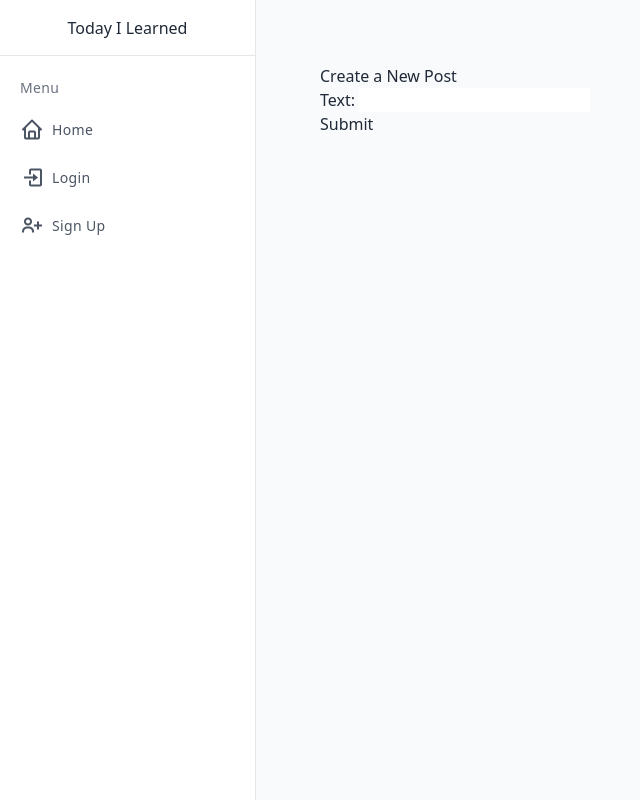
After one commit to yusup-rd/django-201, a Django app: page /new/ in a window 1280 px wide. The commit adds this page. Shown: the whole page, without its empty margins (0-640 px from the left). Run offline with Django 5.2, Linux system fonts and the light colour scheme; some libraries are stand-ins or nearby versions.

Commit message:
Added Post CreateView

```diff
--- /dev/null
+++ b/feed/templates/feed/create.html
@@ -0,0 +1,12 @@
+{% extends "base.html" %}
+{% block title %}
+    Create New Post
+{% endblock title %}
+{% block body %}
+    <h1>Create a New Post</h1>
+    <form method="post">
+        {% csrf_token %}
+        {{ form.as_p }}
+        <button type="submit">Submit</button>
+    </form>
+{% endblock body %}
--- a/feed/urls.py
+++ b/feed/urls.py
@@ -6,4 +6,5 @@ app_name = 'feed'
 urlpatterns = [
     path('', views.HomePage.as_view(), name='index'),
     path('<int:pk>/', views.PostDetail.as_view(), name='detail'),
+    path('new/', views.CreateNewPost.as_view(), name='new_post'),
 ]
--- a/feed/views.py
+++ b/feed/views.py
@@ -1,4 +1,4 @@
-from django.views.generic import ListView, DetailView
+from django.views.generic import ListView, DetailView, CreateView
 from .models import Post
 
 
@@ -15,3 +15,10 @@ class PostDetail(DetailView):
     template_name = 'feed/detail.html'
     model = Post
     context_object_name = 'post'
+
+
+class CreateNewPost(CreateView):
+    http_method_names = ['get', 'post']
+    template_name = 'feed/create.html'
+    model = Post
+    fields = ['text']
--- a/til/templates/base.html
+++ b/til/templates/base.html
@@ -12,6 +12,8 @@
       {% endblock title %}
     </title>
     <script src="https://cdn.tailwindcss.com"></script>
+    <link rel="stylesheet"
+          href="https://unpkg.com/boxicons@2.0.7/css/boxicons.min.css" />
   </head>
   <body>
     <div class="min-h-screen flex antialiased bg-gray-50 text-gray-800">
@@ -30,31 +32,26 @@
               <a href="{% url 'feed:index' %}"
                  class="relative flex flex-row items-center h-11 focus:outline-none hover:bg-gray-50 text-gray-600 hover:text-gray-800 border-l-4 border-transparent hover:border-indigo-500 pr-6">
                 <span class="inline-flex justify-center items-center ml-4">
-                  <svg class="w-5 h-5"
-                       fill="none"
-                       stroke="currentColor"
-                       viewBox="0 0 24 24"
-                       xmlns="http://www.w3.org/2000/svg">
-                    <path stroke-linecap="round" stroke-linejoin="round" stroke-width="2" d="M3 12l2-2m0 0l7-7 7 7M5 10v10a1 1 0 001 1h3m10-11l2 2m-2-2v10a1 1 0 01-1 1h-3m-6 0a1 1 0 001-1v-4a1 1 0 011-1h2a1 1 0 011 1v4a1 1 0 001 1m-6 0h6">
-                    </path>
-                  </svg>
+                  <i class="bx bx-home text-2xl"></i>
                 </span>
                 <span class="ml-2 text-sm tracking-wide truncate">Home</span>
               </a>
             </li>
             {% if request.user.is_authenticated %}
               <li>
+                <a href="{% url 'feed:new_post' %}"
+                   class="relative flex flex-row items-center h-11 focus:outline-none hover:bg-gray-50 text-gray-600 hover:text-gray-800 border-l-4 border-transparent hover:border-indigo-500 pr-6">
+                  <span class="inline-flex justify-center items-center ml-4">
+                    <i class="bx bx-plus text-2xl"></i>
+                  </span>
+                  <span class="ml-2 text-sm tracking-wide truncate">Create Post</span>
+                </a>
+              </li>
+              <li>
                 <a href="{% url 'account_logout' %}"
                    class="relative flex flex-row items-center h-11 focus:outline-none hover:bg-gray-50 text-gray-600 hover:text-gray-800 border-l-4 border-transparent hover:border-indigo-500 pr-6">
                   <span class="inline-flex justify-center items-center ml-4">
-                    <svg class="w-5 h-5"
-                         fill="none"
-                         stroke="currentColor"
-                         viewBox="0 0 24 24"
-                         xmlns="http://www.w3.org/2000/svg">
-                      <path stroke-linecap="round" stroke-linejoin="round" stroke-width="2" d="M17 16l4-4m0 0l-4-4m4 4H7m6 4v1a3 3 0 01-3 3H6a3 3 0 01-3-3V7a3 3 0 013-3h4a3 3 0 013 3v1">
-                      </path>
-                    </svg>
+                    <i class="bx bx-log-out text-2xl"></i>
                   </span>
                   <span class="ml-2 text-sm tracking-wide truncate">Logout</span>
                 </a>
@@ -64,14 +61,7 @@
                 <a href="{% url 'account_login' %}"
                    class="relative flex flex-row items-center h-11 focus:outline-none hover:bg-gray-50 text-gray-600 hover:text-gray-800 border-l-4 border-transparent hover:border-indigo-500 pr-6">
                   <span class="inline-flex justify-center items-center ml-4">
-                    <svg class="w-5 h-5"
-                         fill="none"
-                         stroke="currentColor"
-                         viewBox="0 0 24 24"
-                         xmlns="http://www.w3.org/2000/svg">
-                      <path stroke-linecap="round" stroke-linejoin="round" stroke-width="2" d="M11 16l-4-4m0 0l4-4m-4 4h14m-5 4v1a3 3 0 01-3 3H6a3 3 0 01-3-3V7a3 3 0 013-3h4a3 3 0 013 3v1">
-                      </path>
-                    </svg>
+                    <i class="bx bx-log-in text-2xl"></i>
                   </span>
                   <span class="ml-2 text-sm tracking-wide truncate">Login</span>
                 </a>
@@ -80,14 +70,7 @@
                 <a href="{% url 'account_signup' %}"
                    class="relative flex flex-row items-center h-11 focus:outline-none hover:bg-gray-50 text-gray-600 hover:text-gray-800 border-l-4 border-transparent hover:border-indigo-500 pr-6">
                   <span class="inline-flex justify-center items-center ml-4">
-                    <svg class="w-5 h-5"
-                         fill="none"
-                         stroke="currentColor"
-                         viewBox="0 0 24 24"
-                         xmlns="http://www.w3.org/2000/svg">
-                      <path stroke-linecap="round" stroke-linejoin="round" stroke-width="2" d="M16 7a4 4 0 11-8 0 4 4 0 018 0zM12 14a7 7 0 00-7 7h14a7 7 0 00-7-7z">
-                      </path>
-                    </svg>
+                    <i class="bx bx-user-plus text-2xl"></i>
                   </span>
                   <span class="ml-2 text-sm tracking-wide truncate">Sign Up</span>
                 </a>
```
